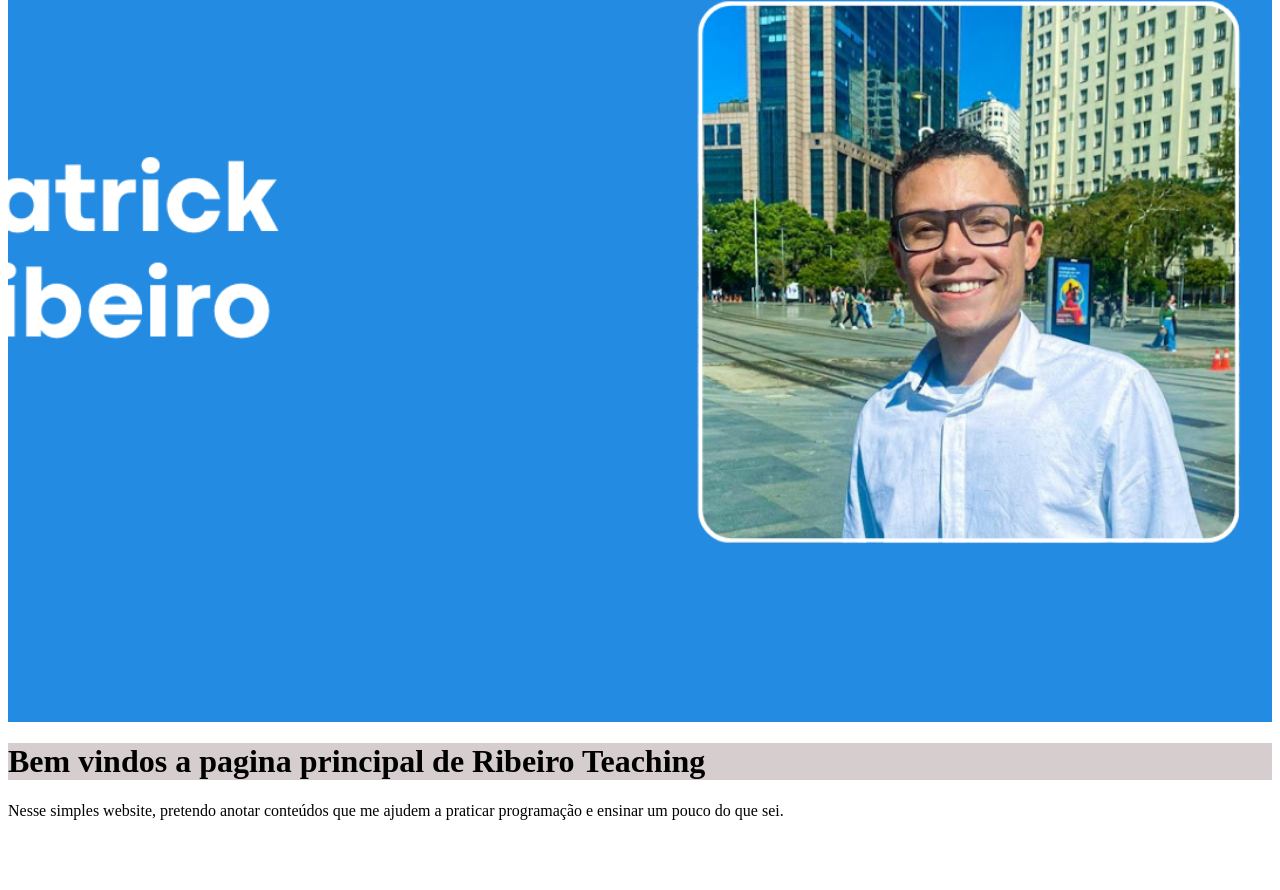
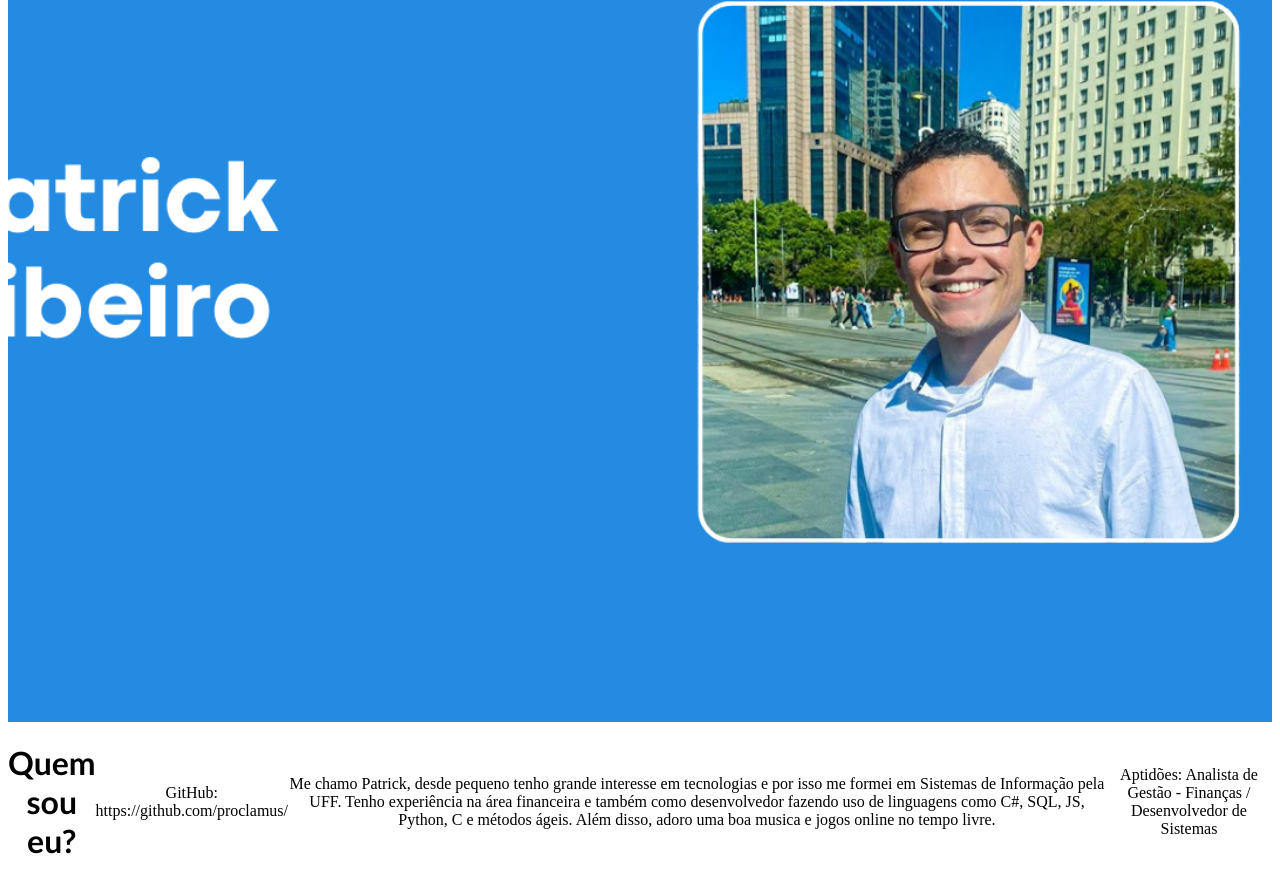
Before and after one commit to proclamus/ribeiroteaching, a plain HTML site: page index.html in a window 1280 px wide. Shown: the part 232-1122 px from the top of the page. Before the commit the page ends 1068 px from the top, so only its background shows below. Drawn offline with Linux system fonts and the light colour scheme.

Commit message:
add quem sou eu

```diff
--- a/index.html
+++ b/index.html
@@ -27,9 +27,17 @@
         </div>
     </div>
 
-    <h1> Bem vindos a pagina principal de Ribeiro Teaching</h1>
-    <p>
-        Nesse simples website, pretendo anotar conteúdos que me ajudem a praticar programação e ensinar um pouco do que sei.
-    </p>
+    <div class="quemsou">
+        <h1> Quem sou eu? </h1>
+        <br></br>
+        <p>GitHub: https://github.com/proclamus/</p>
+        <br>
+        <p>Me chamo Patrick, desde pequeno tenho grande interesse em tecnologias e por isso me formei em Sistemas de Informação pela UFF. Tenho experiência na área financeira e também como desenvolvedor fazendo uso de linguagens como C#, SQL, JS, Python, C e métodos ágeis. Além disso, adoro uma boa musica e jogos online no tempo livre.</p>
+        <br>
+        <p>Aptidões: Analista de Gestão - Finanças / Desenvolvedor de Sistemas</p>
+    </div>
+
+
+
 </body>
 </html>
--- a/styles.css
+++ b/styles.css
@@ -1,6 +1,7 @@
 .navbar {
     background-color: #333;
     overflow: hidden;
+    margin: 0;
   }
   .navbar a {
     display: block;
@@ -13,10 +14,6 @@
 
   .navbar a:hover {
     background-color: #111;
-  }
-
-  h1 {
-    background-color: #d6cece;
   }
 
   .navbar {
@@ -90,4 +87,25 @@
   display: flex;
   flex-direction: column;
   justify-content: center;
+  margin: 0;
 }
+
+.quemsou{
+  display: flex;
+  align-items: center;
+  justify-content: center;
+  text-align: center;
+}
+
+.quemsou h1{
+  display: block;
+}
+
+.quemsou p{
+  display: block;
+  margin: 10px auto;
+}
+
+h1{
+  font-family: 'Gill Sans', 'Gill Sans MT', Calibri, 'Trebuchet MS', sans-serif;
+}
```
